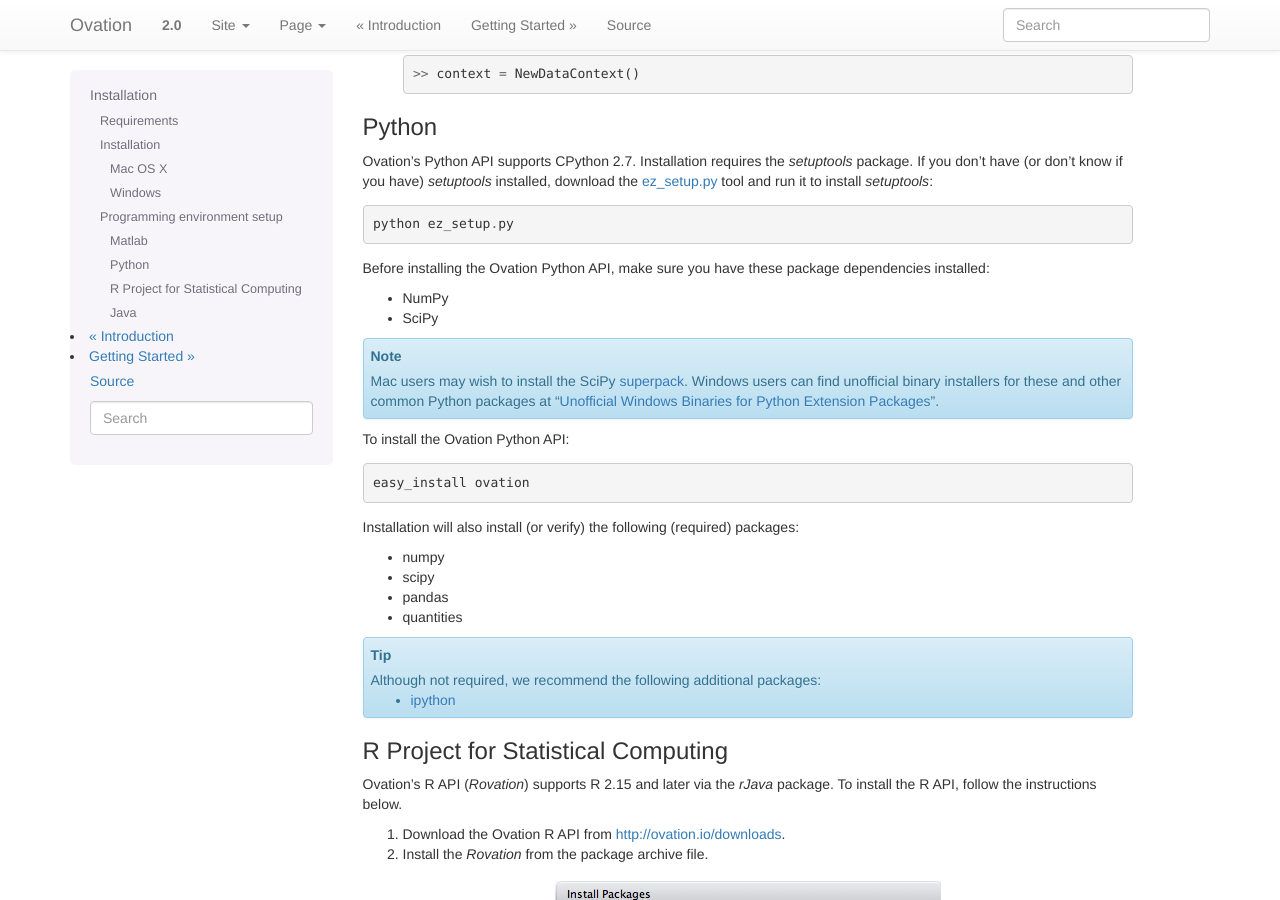
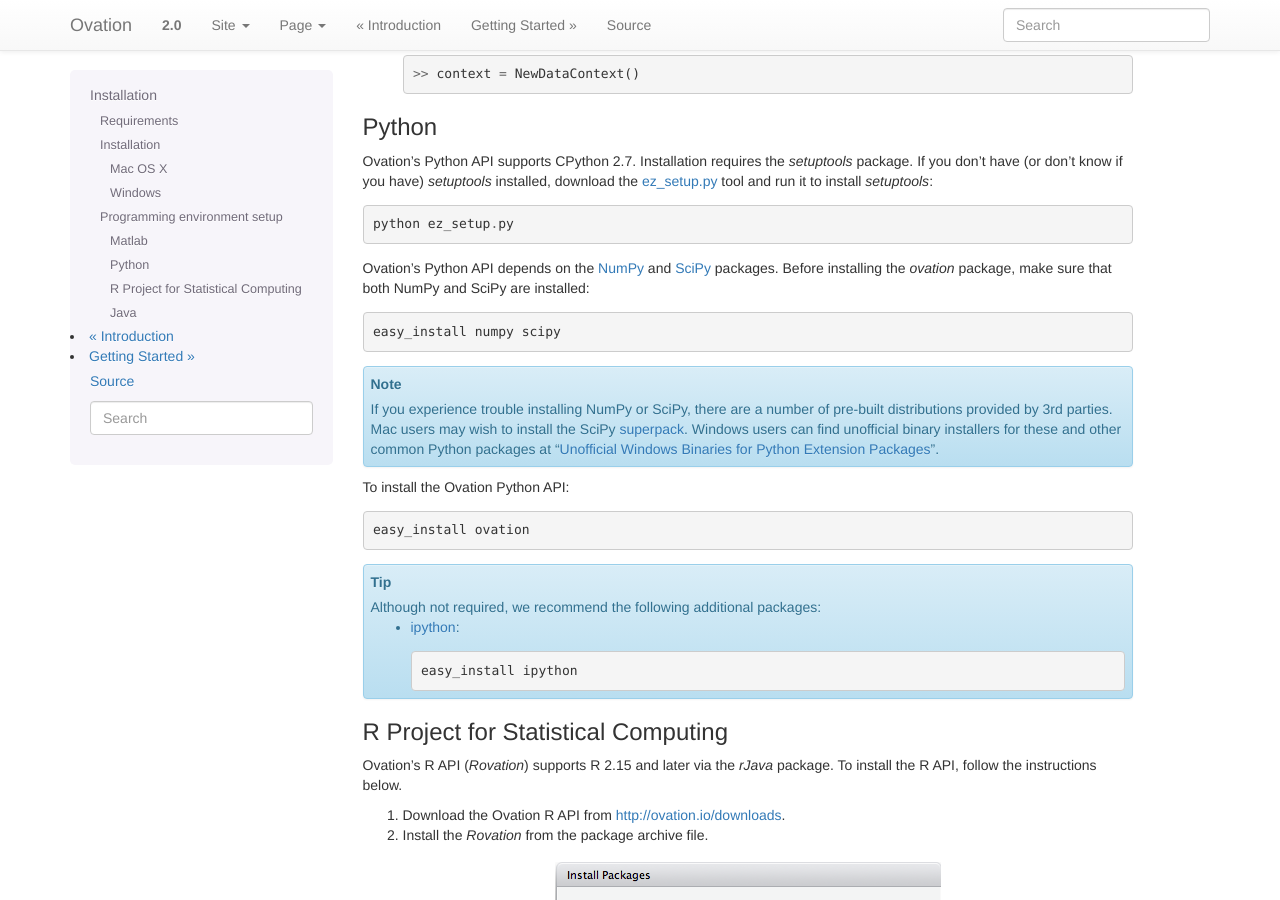
Before and after one commit to physion/ovation-docs, a Sphinx documentation site: the page built from source/installation.rst, in a window 1280 px wide and 900 px high, scrolled down 1616 px. Built offline with Sphinx 7.4.7, drawn with Linux system fonts in a browser that asks for light colours.

Commit message:
Simplified Python insetallation instructions

```diff
--- a/source/installation.rst
+++ b/source/installation.rst
@@ -89,28 +89,23 @@
 
      python ez_setup.py
 
-Before installing the Ovation Python API, make sure you have these package dependencies installed:
+Ovation's Python API depends on the `NumPy <http://www.numpy.org>`_ and `SciPy <http://www.scipy.org>`_ packages. Before installing the `ovation` package, make sure that both NumPy and SciPy are installed::
 
-* NumPy
-* SciPy
+    easy_install numpy scipy
 
 .. note::
-    Mac users may wish to install the SciPy `superpack <http://fonnesbeck.github.io/ScipySuperpack/>`_. Windows users can find unofficial binary installers for these and other common Python packages at "`Unofficial Windows Binaries for Python Extension Packages <http://www.lfd.uci.edu/~gohlke/pythonlibs/>`_".
+    If you experience trouble installing NumPy or SciPy, there are a number of pre-built distributions provided by 3rd parties. Mac users may wish to install the SciPy `superpack <http://fonnesbeck.github.io/ScipySuperpack/>`_. Windows users can find unofficial binary installers for these and other common Python packages at "`Unofficial Windows Binaries for Python Extension Packages <http://www.lfd.uci.edu/~gohlke/pythonlibs/>`_".
 
 To install the Ovation Python API::
 
     easy_install ovation
 
-Installation will also install (or verify) the following (required) packages:
-
-* numpy
-* scipy
-* pandas
-* quantities
 
 .. tip:: Although not required, we recommend the following additional packages:
 
-    * `ipython <http://ipython.scipy.org>`_
+    * `ipython <http://ipython.scipy.org>`_::
+
+        easy_install ipython
 
 
 
```
